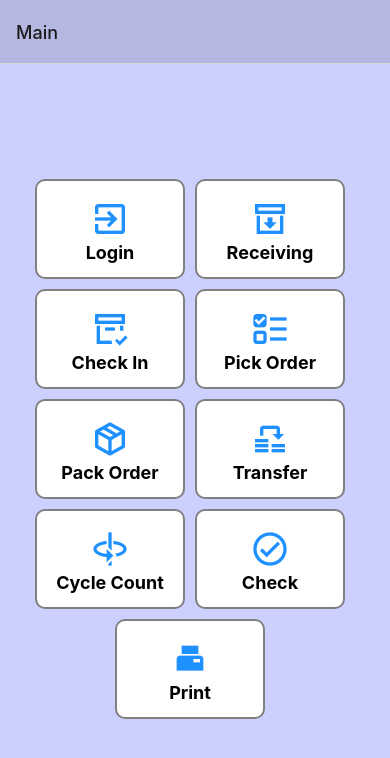
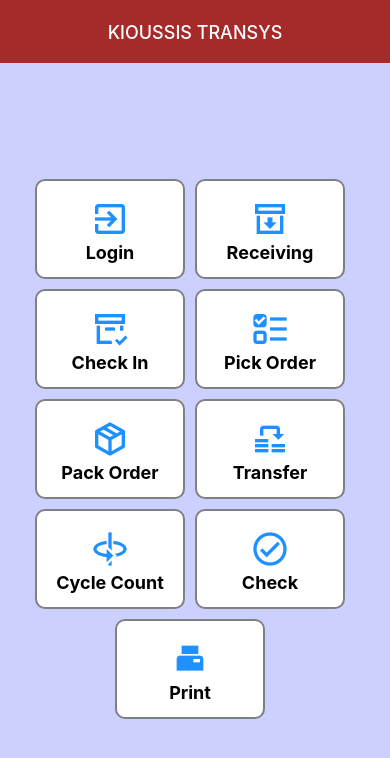
Before and after one commit to gchariton/fftracker, a React Native app: screen / in a window 390 px wide. Shown: the top 758 px of the page. Built offline with nearby package versions, Linux system fonts and the light colour scheme.

Commit message:
Minor fixes

```diff
--- a/App.js
+++ b/App.js
@@ -10,11 +10,17 @@ const StackNavigator = () => (
     <Stack.Navigator
         screenOptions={{
             headerStyle: {
-                backgroundColor: '#B4B7E0',
+                backgroundColor: 'brown',
             },
+            headerTintColor: 'white',
+            headerTitleAlign: 'center',
         }}
     >
-        <Stack.Screen name='Main' component={MainScreen} />
+        <Stack.Screen
+            name='Main'
+            component={MainScreen}
+            options={{ title: 'KIOUSSIS TRANSYS' }}
+        />
         <Stack.Screen name='Check' component={CheckItemsScreen} />
     </Stack.Navigator>
 );
--- a/app/components/Item.js
+++ b/app/components/Item.js
@@ -20,7 +20,6 @@ function Item({ itemCode, onRemoveItem }) {
             [
                 {
                     text: 'ΑΚΥΡΟ',
-                    onPress: () => console.log('Cancel Pressed'),
                 },
                 {
                     text: 'ΕΝΤΑΞΕΙ',
```
